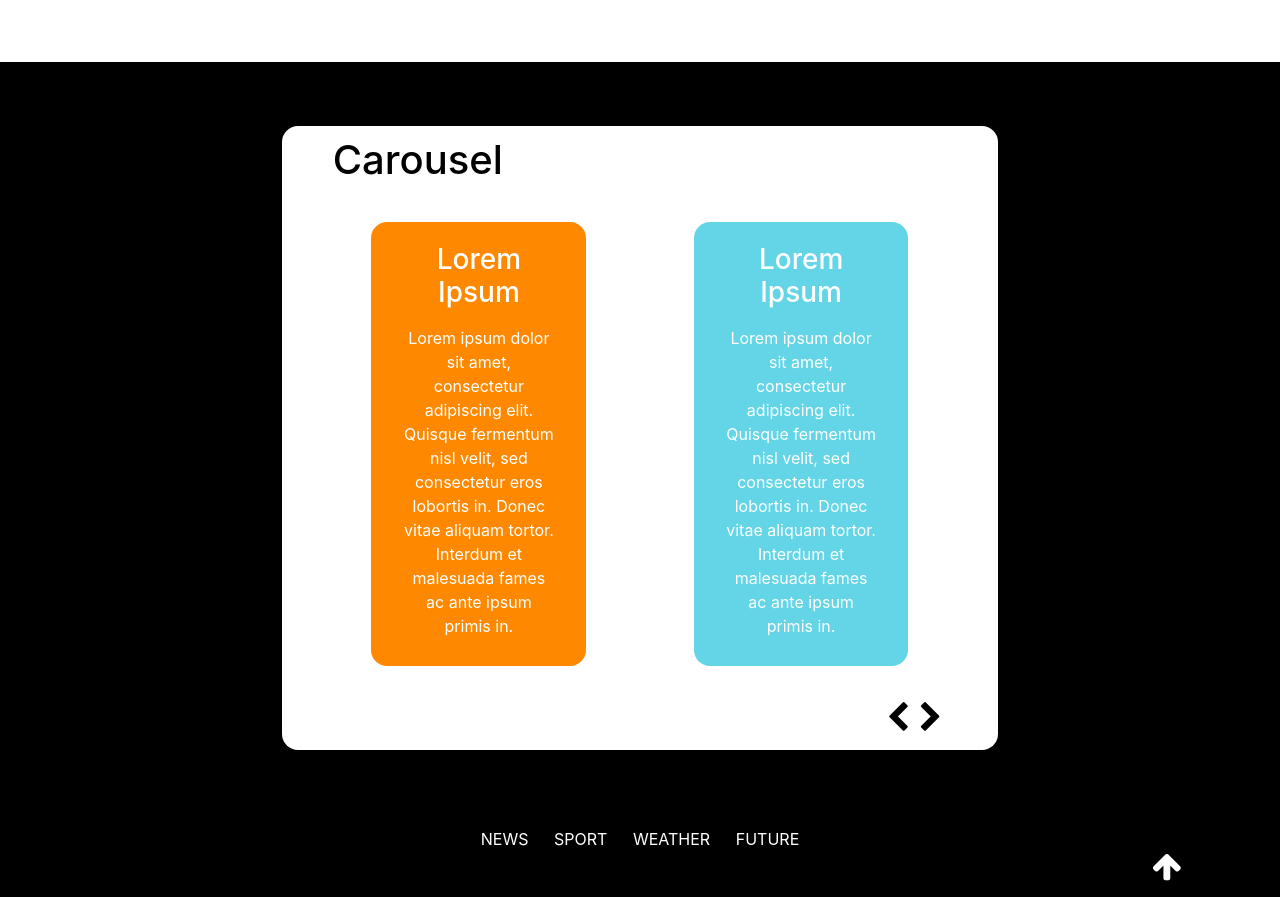
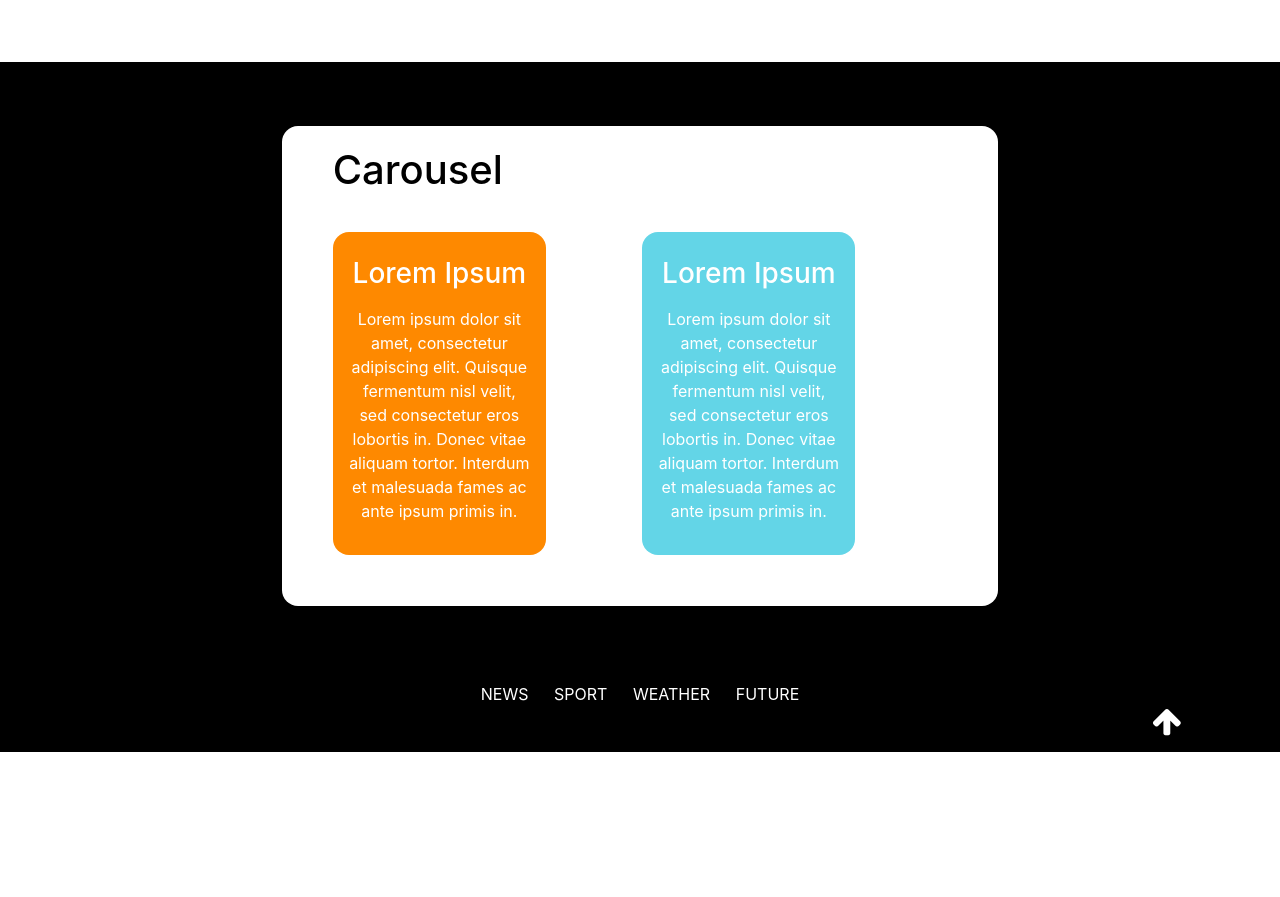
Before and after one commit to SUBS2905/react-template, a React (Create React App) app: page / in a window 1280 px wide. Shown: the part 1547-2444 px from the top of the page. After the commit the page ends 2299 px from the top, so only its background shows below. Built offline with nearby package versions, Linux system fonts and the light colour scheme.

Commit message:
carousel swiping enabled

```diff
--- a/package.json
+++ b/package.json
@@ -9,6 +9,7 @@
     "react": "^18.2.0",
     "react-dom": "^18.2.0",
     "react-scripts": "5.0.1",
+    "swiper": "^8.3.2",
     "web-vitals": "^2.1.4"
   },
   "scripts": {
--- a/src/App.css
+++ b/src/App.css
@@ -74,8 +74,9 @@ body::-webkit-scrollbar{
 }
 .carousel-card{
   text-align: center;
-  width: 60%;
-  padding: 2% 5%;
+  width: 70%;
+  padding: 5% 5%;
+  margin: 10% 0;
   border-radius: 1rem;
   color: white;
 }
@@ -127,21 +128,6 @@ body::-webkit-scrollbar{
   color: black;
   border-radius: 1rem;
   margin: auto;
-  padding: 1% 5%;
+  padding: 2% 5%;
   width: 70%;
 }
-
-.carousel-body{
-  display: flex;
-  justify-content: space-around;
-  padding: 5% 0;
-}
-.carousel-control{
-  display: flex;
-  justify-content: flex-end;
-}
-.carousel-control button{
-  border: none;
-  background-color: white;
-  padding: 5px;
-}
--- a/src/components/carousel.jsx
+++ b/src/components/carousel.jsx
@@ -3,7 +3,7 @@ import React from "react";
 function CarouselItem(props) {
   return (
     <div
-      className="carousel-card col-4"
+      className="carousel-card"
       style={{
         backgroundColor: "var(--" + props.colour + ")"
       }}
--- a/src/sections/section4.jsx
+++ b/src/sections/section4.jsx
@@ -1,19 +1,30 @@
 import React from "react";
+import { Swiper, SwiperSlide } from "swiper/react";
 import Carousel from "../components/carousel";
 
-function Section4(){
-    return(
+import "swiper/css";
+
+function Section4() {
+  return (
     <section className="black-container" id="section-4">
       <div className="carousel">
         <h1>Carousel</h1>
-                <div className="carousel-body row">
-                    <Carousel colour="Orange"/>
-                    <Carousel colour="Blue"/>
-                </div>
-                <div className="carousel-control">
-                    <button><i className="fa fa-chevron-left fa-2x" ></i></button>
-                    <button><i className="fa fa-chevron-right fa-2x" ></i></button>
-                </div>
+        <Swiper
+        spaceBetween={5}
+        slidesPerView={2}
+        onSlideChange={() => console.log("slide change")}
+        onSwiper={(swiper) => console.log(swiper)}
+      >
+        <SwiperSlide id="carousel1">
+          <Carousel colour="Orange" />
+        </SwiperSlide>
+        <SwiperSlide id="carousel2">
+          <Carousel colour="Blue" />
+        </SwiperSlide>
+        <SwiperSlide id="carousel3">
+          <Carousel colour="Red" />
+        </SwiperSlide>
+      </Swiper>
       </div>
     </section>
   );
```
Also changed, not shown: 1 other file (tests, documents, lock files or other folders). Lines whose indentation alone changed are shown as unchanged.
